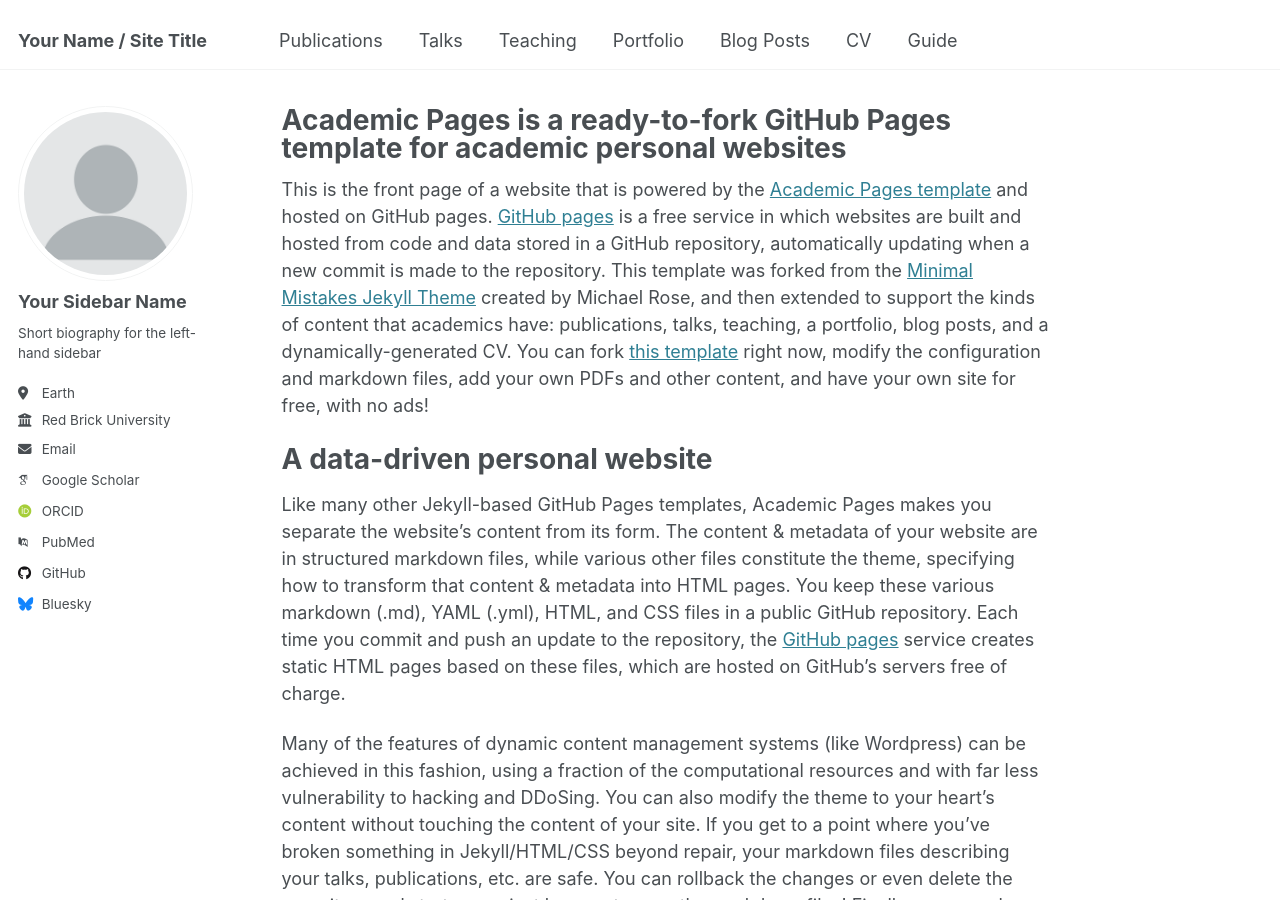
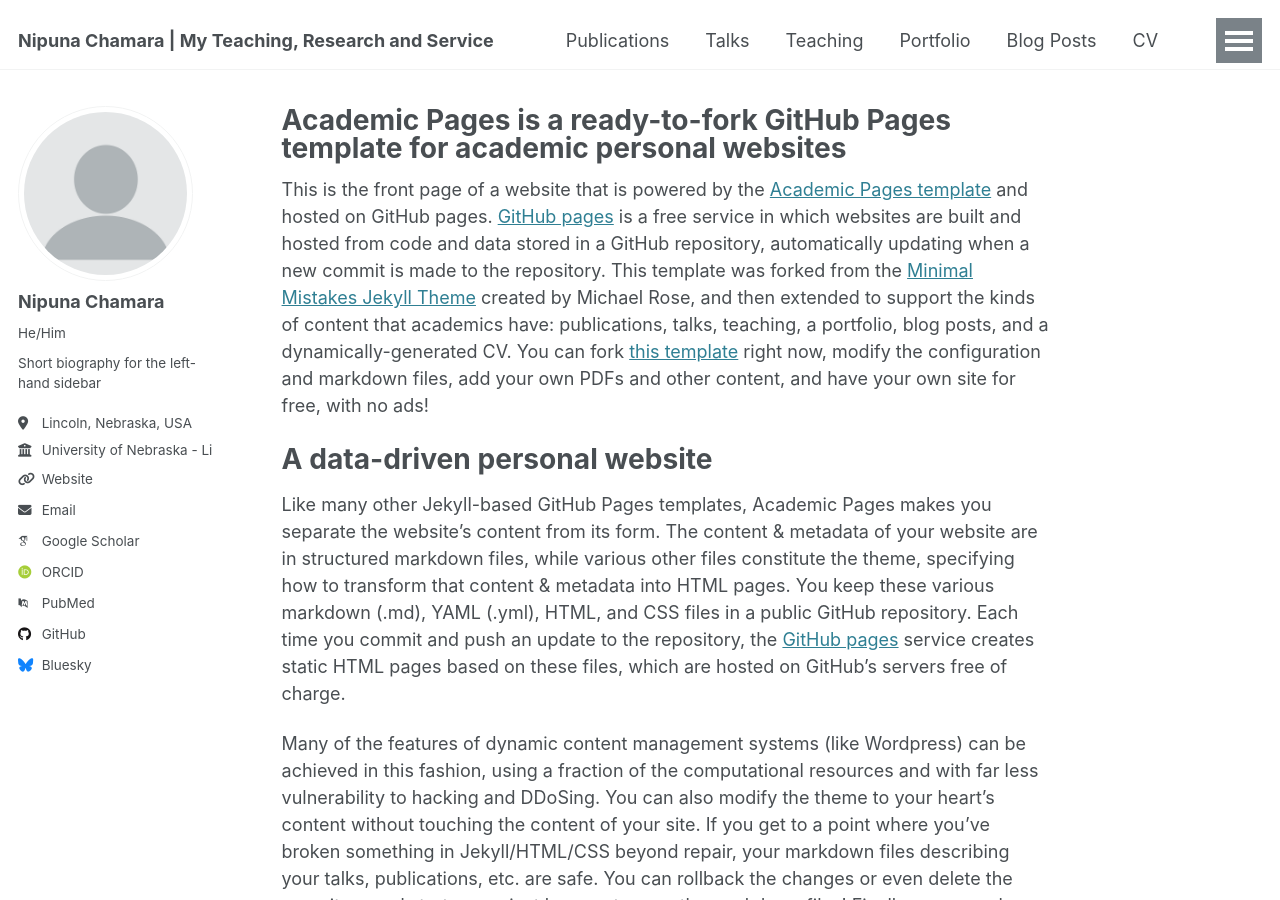
Before and after one commit to NipunaSL/nipuna.chamara.github.io, a Jekyll site: the page built from _pages/about.md, in a window 1280 px wide and 900 px high. Built offline with Jekyll 4.4.1, drawn with Linux system fonts in a browser that asks for light colours; some web fonts are replaced.

Commit message:
Update _config.yml

```diff
--- a/_config.yml
+++ b/_config.yml
@@ -9,7 +9,7 @@
 # Basic Site Settings
 locale                   : "en-US"
 site_theme               : "default"
-title                    : "Your Name / Site Title"
+title                    : "Nipuna Chamara | My Teaching, Research and Service"
 title_separator          : "-"
 name                     : &name "Your Name"
 description              : &description "personal description"
@@ -23,19 +23,19 @@ repository               : "NipunaSL/nipuna.chamara.github.io"
 author:
   # Biographic information
   avatar           : "profile.png"
-  name             : "Your Sidebar Name"
-  pronouns         : # example: "she/her"
+  name             : "Nipuna Chamara"
+  pronouns         : "He/Him"
   bio              : "Short biography for the left-hand sidebar"
-  location         : "Earth"
-  employer         : "Red Brick University"
-  uri              : # URL
+  location         : "Lincoln, Nebraska, USA"
+  employer         : "University of Nebraska - Lincoln"
+  uri              : "https://bse.unl.edu/person/nipuna-chamara/"
   email            : "none@example.org"
 
   # Academic websites
   arxiv            : # URL - Update with the correct link to your profile
-  googlescholar    : "https://scholar.google.com/citations?user=PS_CX0AAAAAJ"
+  googlescholar    : "https://scholar.google.com/citations?user=3K-85AcAAAAJ&hl=en"
   impactstory      : # URL
-  orcid            : "http://orcid.org/yourorcidurl"
+  orcid            : "https://orcid.org/0000-0002-0574-9016"
   semantic         : # URL
   pubmed           : "https://www.ncbi.nlm.nih.gov/pubmed/?term=john+snow"
   researchgate     : # URL
@@ -45,7 +45,7 @@ author:
   bitbucket        : # Username - Update with your username on the site
   codepen          : # Username
   dribbble         : # Username
-  github           : "academicpages"
+  github           : "https://github.com/nipuna-chamara"
   kaggle           : # Username
   stackoverflow    : # User number or user number and name (i.e., use "1" or "1/jeff-atwood")
 
```
